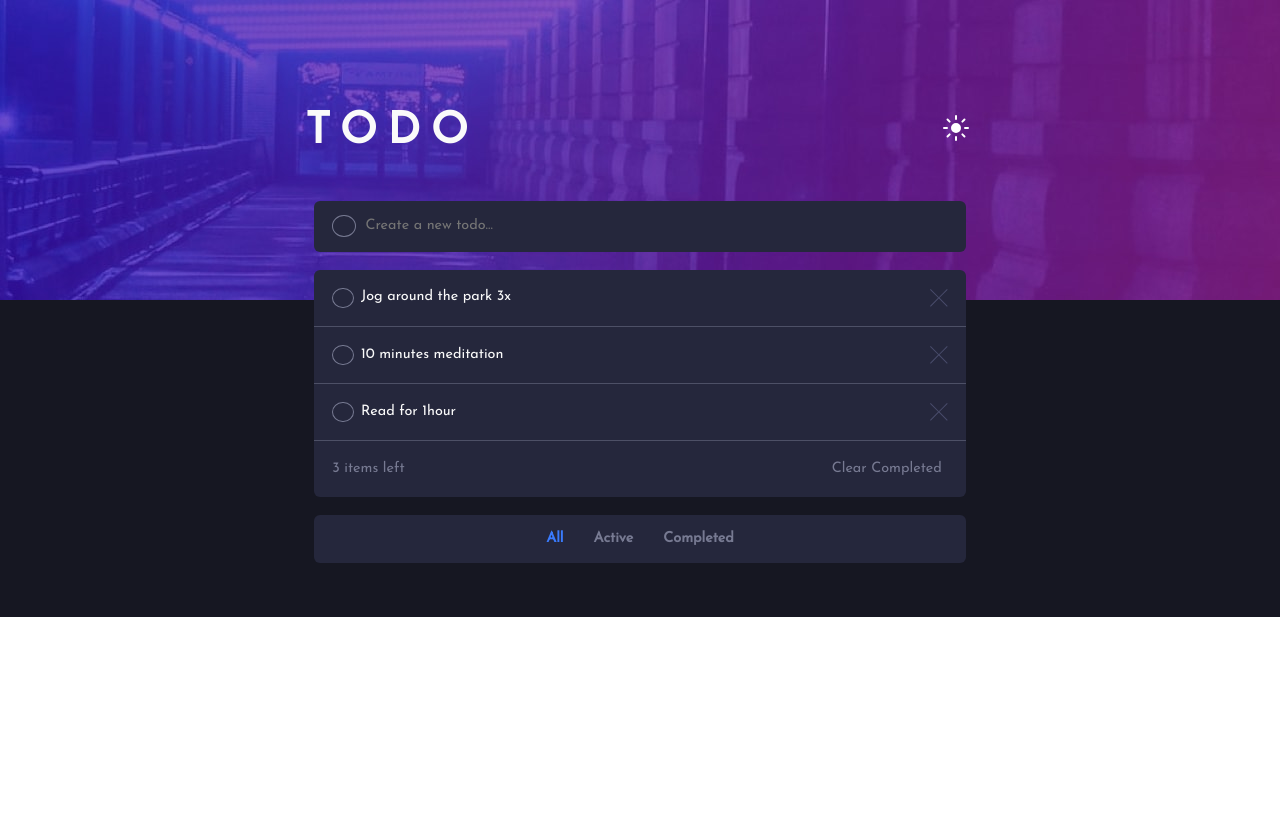
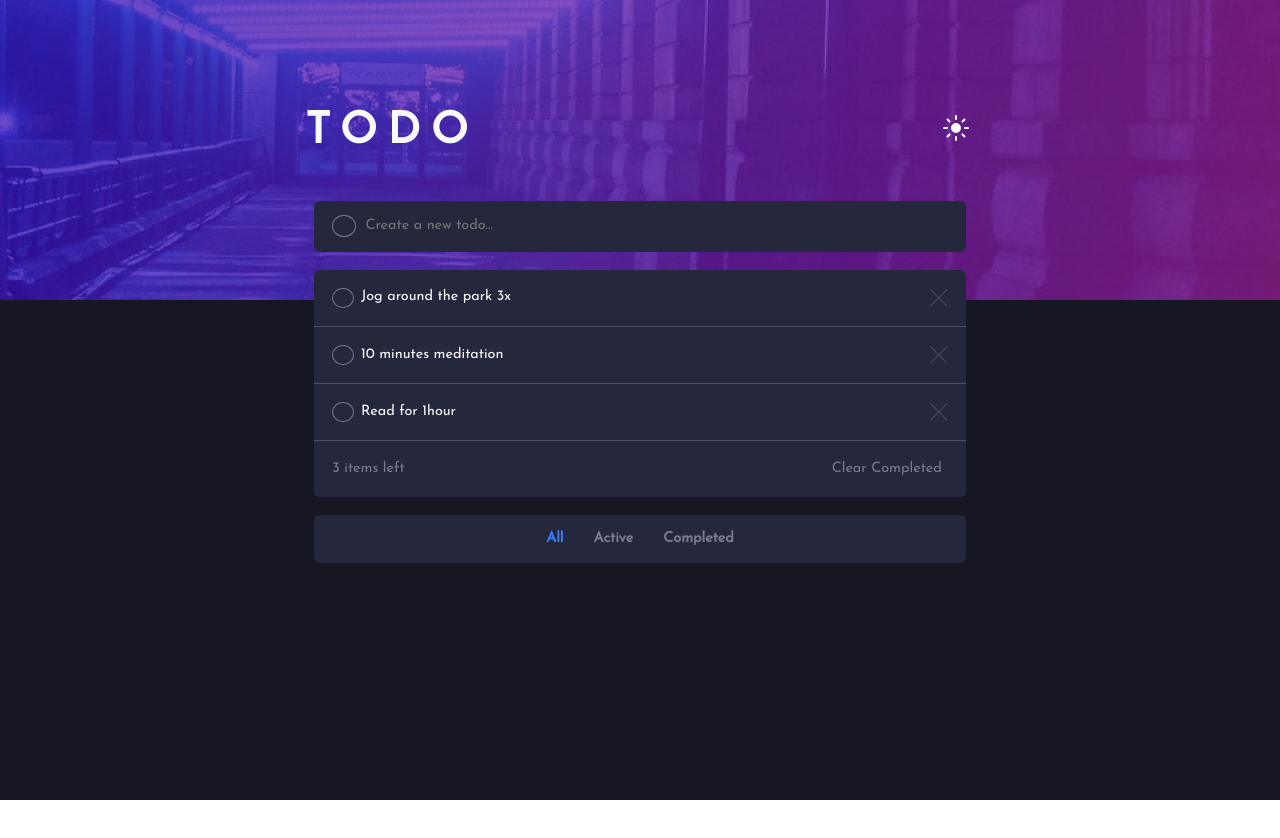
Before and after one commit to Cristian-Cornejo/todo-app, a Vue app: page / in a window 1280 px wide. Shown: the top 838 px of the page. Before the commit the page ends 800 px from the top, so only its background shows below. Built offline with nearby package versions, Linux system fonts and the light colour scheme.

Commit message:
fix: background size

```diff
--- a/src/App.vue
+++ b/src/App.vue
@@ -1,5 +1,5 @@
 <template>
-  <div class="back-section" :class="{ dark: isDarkTheme }">
+  <div class="back-section" :class="{ dark: isDarkTheme }"></div>
   <div class="container">
     <div class="header">
       <Todo />
@@ -9,7 +9,6 @@
       <CreateInput />
       <TodoList />
       <ListFilters />
-      </div>
     </div>
   </div>
   <div class="bg" :class="{ 'bg-dark': isDarkTheme }"></div>
@@ -97,8 +96,10 @@ export default {
 }
 
 .back-section {
+  position: fixed;
+  top: 0;
   width: 100%;
-  height: 100%;
+  min-height: 100%;
   background-color: var(--primary);
 }
 
@@ -153,6 +154,10 @@ export default {
   }
 }
 
+#app {
+  min-height: 100%;
+}
+
 /*! normalize.css v8.0.1 | MIT License | github.com/necolas/normalize.css */
 
 /* Document
@@ -165,7 +170,8 @@ export default {
 
 html {
   line-height: 1.15; /* 1 */
-  -webkit-text-size-adjust: 100%; /* 2 */
+  -webkit-text-size-adjust: 100%;
+  height: 100%;
 }
 
 /* Sections
@@ -177,6 +183,7 @@ html {
 
 body {
   margin: 0;
+  height: 100%;
 }
 
 /**
```
Also changed, not shown: firebase.json (added). Lines whose indentation alone changed are shown as unchanged.
